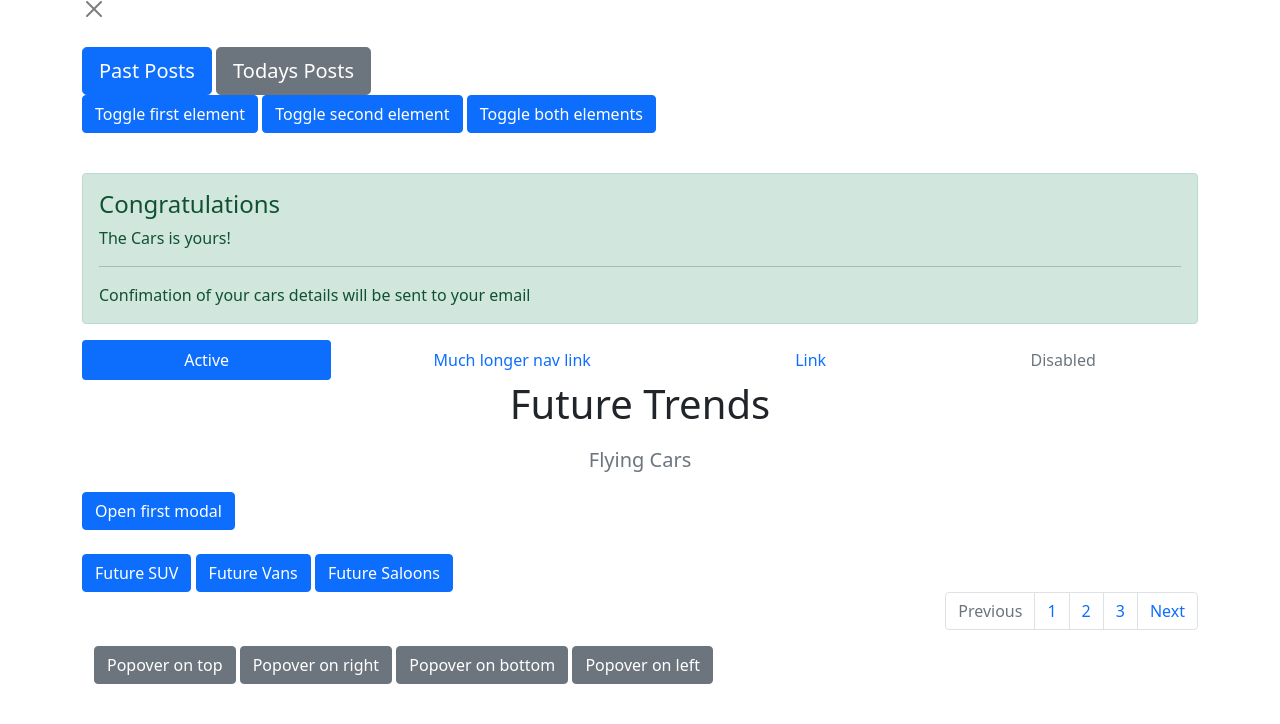
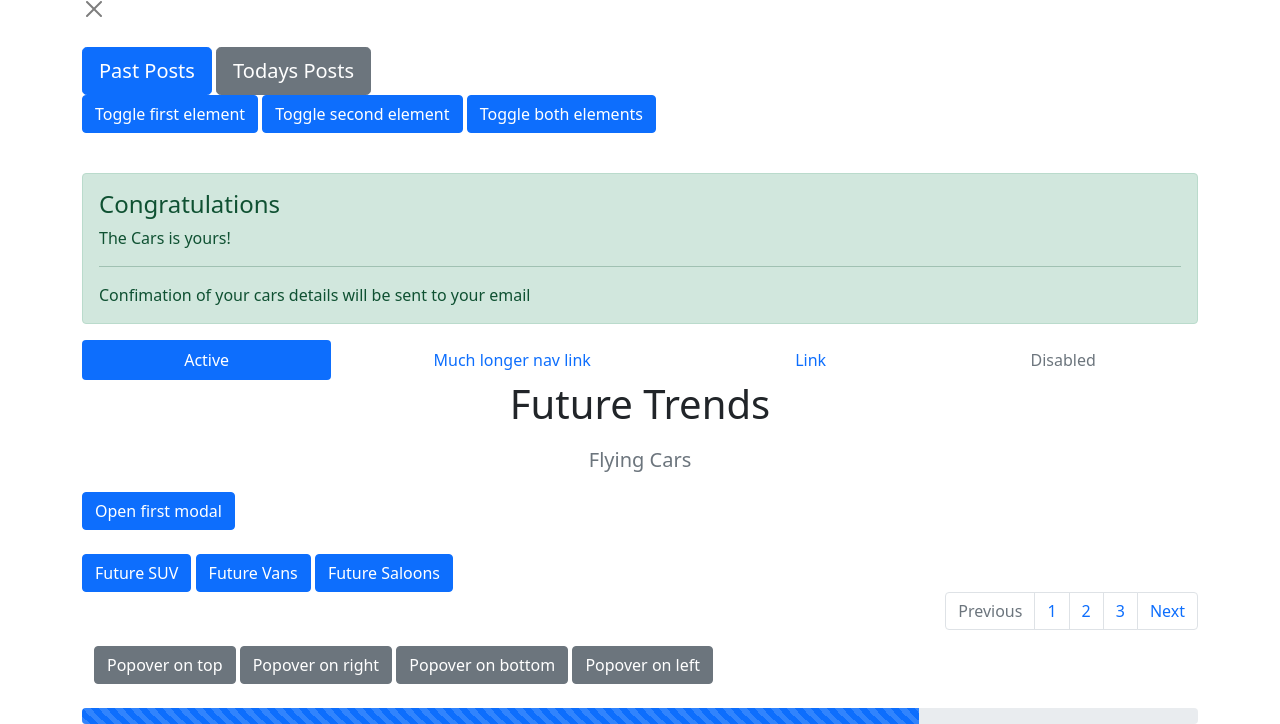
Before and after one commit to rafique-cardealer/car-dealer-details-monday, a plain HTML site: page index.html in a window 1280 px wide. Shown: the part 3038-3762 px from the top of the page. Before the commit the page ends 3722 px from the top, so only its background shows below. Drawn offline with nearby package versions, Linux system fonts and the light colour scheme.

Commit message:
commit_17_progress

```diff
--- a/index.html
+++ b/index.html
@@ -596,6 +596,19 @@
 
 </div>
 
+<!-- Progress Bar -->
+
+
+<br>
+
+<div class="progress">
+  <div class="progress-bar progress-bar-striped progress-bar-animated" role="progressbar" aria-valuenow="75" aria-valuemin="0" aria-valuemax="100" style="width: 75%"></div>
+</div>
+
+
+
+
+
 
 
 
```
